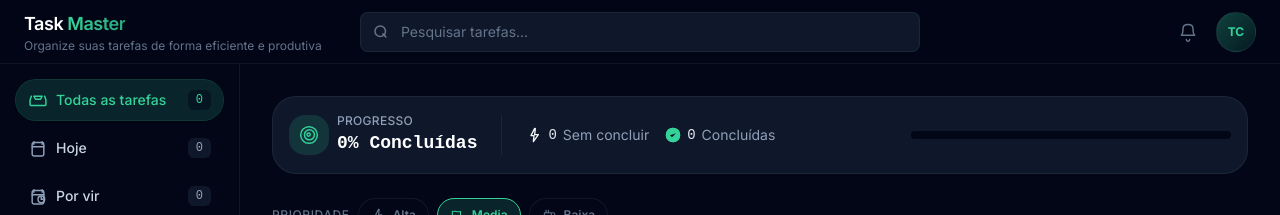
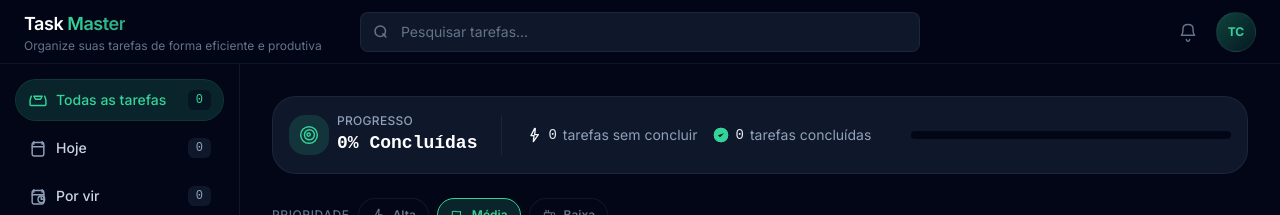
Before and after one commit to TiagoCoutinho3/task-master, a React (Vite) app: page / in a window 1280 px wide. Shown: the top 215 px of the page. Built offline with nearby package versions, Linux system fonts and the light colour scheme.

Commit message:
Correções gramaticais

```diff
--- a/src/components/EmptyState.tsx
+++ b/src/components/EmptyState.tsx
@@ -14,7 +14,7 @@ function messageFor(filter: TaskFilter, hasSearch: boolean): string {
     case "upcoming":
       return "Sem tarefas futuras. Defina uma data para ver aqui.";
     case "completed":
-      return "Ainda nao ha tarefas concluidas.";
+      return "Ainda não há tarefas concluídas.";
     default:
       return "Comece criando sua primeira tarefa acima.";
   }
--- a/src/components/StatsStrip.tsx
+++ b/src/components/StatsStrip.tsx
@@ -24,7 +24,7 @@ export function StatsStrip({ tasks }: StatsStripProps) {
               Progresso
             </p>
             <p className="text-lg font-semibold text-white font-mono">
-              {pct}% Concluídas
+              {pct}% {done === 1 ? 'Concluída' : 'Concluídas'}
             </p>
           </div>
         </div>
@@ -36,18 +36,18 @@ export function StatsStrip({ tasks }: StatsStripProps) {
           <span className="flex items-center gap-1.5 text-slate-200">
             <IconZap className="h-4 w-4 text-slate-100" aria-hidden />
             <span className="tabular-nums font-medium font-mono">{active}</span>
-            <span className="text-slate-400">Sem concluir</span>
+            <span className="text-slate-400">{active === 1 ? 'tarefa sem concluir' : 'tarefas sem concluir'}</span>
           </span>
           <span className="flex items-center gap-1.5 text-slate-200">
             <IconCheckCircle className="h-4 w-4 text-accent" aria-hidden />
             <span className="tabular-nums font-medium font-mono">{done}</span>
-            <span className="text-slate-400">Concluídas</span>
+            <span className="text-slate-400">{done === 1 ? 'tarefa concluída' : 'tarefas concluídas'}</span>
           </span>
           {starred > 0 && (
             <span className="flex items-center gap-1.5 text-amber">
               <span className="text-xs font-semibold">★</span>
               <span className="tabular-nums font-medium">{starred}</span>
-              <span className="text-muted">marcadas</span>
+              <span className="text-muted">{starred === 1 ? 'marcada' : 'marcadas'}</span>
             </span>
           )}
         </div>
--- a/src/components/TaskInput.tsx
+++ b/src/components/TaskInput.tsx
@@ -5,7 +5,7 @@ import { IconCoffee, IconFlag, IconPlus, IconZap } from "./icons";
 const PRIORITIES: { id: TaskPriority; label: string; Icon: typeof IconZap }[] =
   [
     { id: "high", label: "Alta", Icon: IconZap },
-    { id: "medium", label: "Media", Icon: IconFlag },
+    { id: "medium", label: "Média", Icon: IconFlag },
     { id: "low", label: "Baixa", Icon: IconCoffee },
   ];
 
--- a/src/components/TaskItem.tsx
+++ b/src/components/TaskItem.tsx
@@ -27,7 +27,7 @@ const PRI_META: Record<
     className: "border-rose-500/40 bg-rose-500/10 text-rose-300",
   },
   medium: {
-    label: "Media",
+    label: "Média",
     Icon: IconFlag,
     className: "border-accent/40 bg-accent-muted text-accent",
   },
@@ -81,7 +81,7 @@ export function TaskItem({ task, onToggle, onPatch, onDelete }: TaskItemProps) {
         type="button"
         role="checkbox"
         aria-checked={task.completed}
-        aria-label={task.completed ? "Marcar incompleta" : "Marcar concluida"}
+        aria-label={task.completed ? "Marcar incompleta" : "Marcar concluída"}
         onClick={() => onToggle(task.id)}
         className={`flex h-5 w-5 shrink-0 items-center justify-center rounded-full border-2 transition-colors focus-visible:outline focus-visible:outline-2 focus-visible:outline-offset-2 focus-visible:outline-accent ${
           task.completed
--- a/src/lib/taskFilters.ts
+++ b/src/lib/taskFilters.ts
@@ -50,9 +50,9 @@ export function searchTasks(tasks: Task[], query: string): Task[] {
 }
 
 export function formatDueLabel(iso: string | null): string {
-  if (!iso) return 'No date'
+  if (!iso) return 'Sem data'
   const d = new Date(iso)
-  if (Number.isNaN(d.getTime())) return 'No date'
+  if (Number.isNaN(d.getTime())) return 'Sem data'
   return new Intl.DateTimeFormat(undefined, {
     month: 'short',
     day: 'numeric',
```
